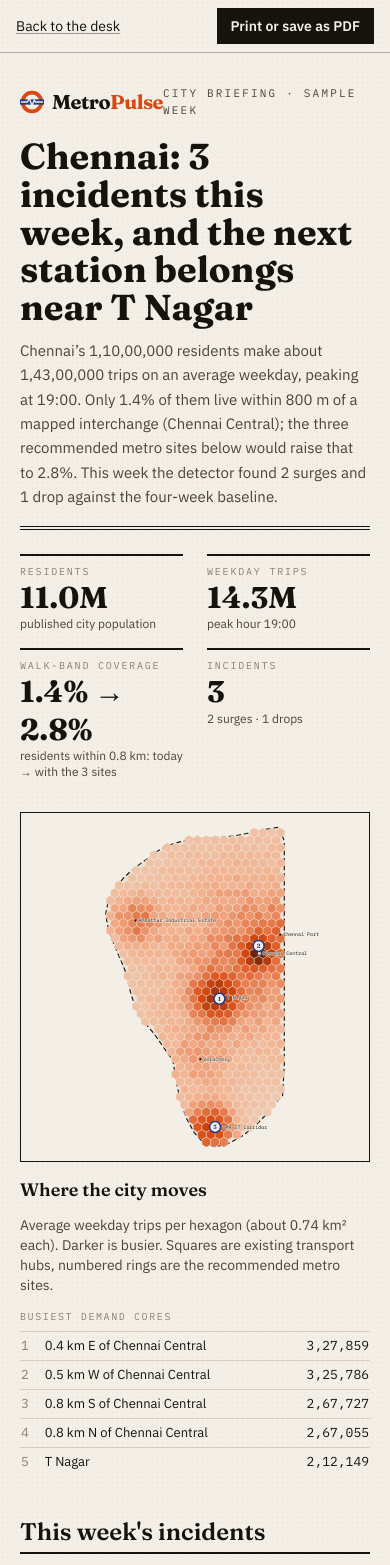
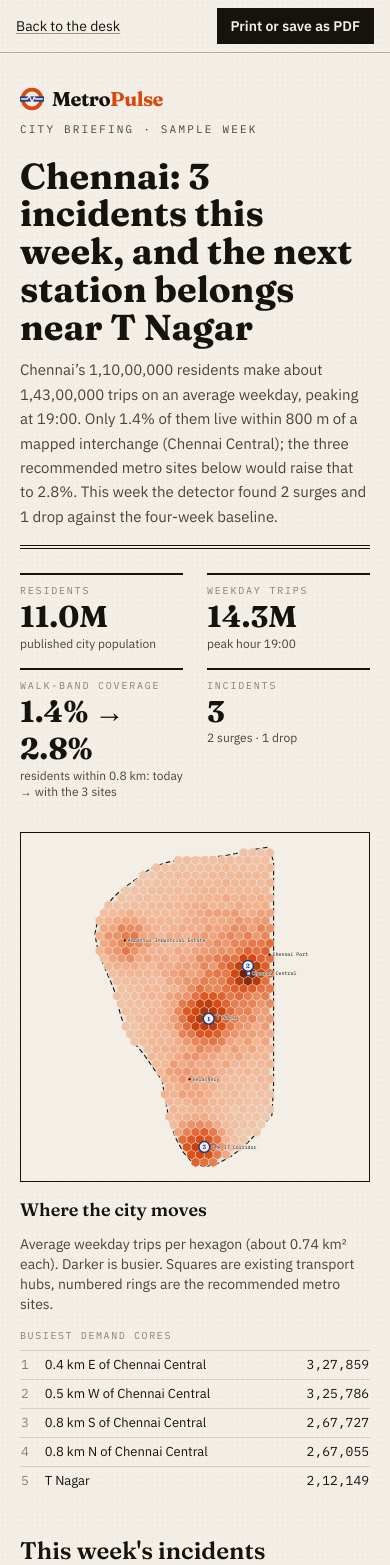
Before and after one commit to MrNK2107/MetroPulse, a Next.js app in the folder frontend/: page /brief in a window 390 px wide. Shown: the top 1565 px of the page. Built offline with nearby package versions, Linux system fonts and the light colour scheme.

Commit message:
fix(brief,map): briefing masthead wraps on phones; '1 drop' not '1 drops'; room for labels at the map's right edge

```diff
--- a/frontend/src/components/brief/Briefing.tsx
+++ b/frontend/src/components/brief/Briefing.tsx
@@ -73,7 +73,7 @@ export function Briefing({ cityId }: { cityId: string }) {
 
       <article className="mx-auto max-w-[860px] px-5 py-8 sm:px-8">
         <header className="border-b-4 border-double border-ink pb-4">
-          <div className="flex items-center justify-between">
+          <div className="flex flex-wrap items-center justify-between gap-2">
             <Wordmark size={24} />
             <span className="font-mono text-[11px] uppercase tracking-[0.2em] text-ink-soft">City briefing · sample week</span>
           </div>
@@ -97,7 +97,7 @@ export function Briefing({ cityId }: { cityId: string }) {
             value={`${pct(data.coverNow)} → ${pct(data.coverAfter)}`}
             note={`residents within ${MODES.metro.walkKm} km: today → with the 3 sites`}
           />
-          <Figure label="Incidents" value={String(data.incidents.length)} note={`${surge} surges · ${drop} drops`} />
+          <Figure label="Incidents" value={String(data.incidents.length)} note={`${surge} surge${surge === 1 ? "" : "s"} · ${drop} drop${drop === 1 ? "" : "s"}`} />
         </div>
 
         <figure className="mt-8 grid gap-4 sm:grid-cols-[1fr_260px]">
--- a/frontend/src/components/desk/HexMap.tsx
+++ b/frontend/src/components/desk/HexMap.tsx
@@ -89,7 +89,8 @@ function HexMapInner({
     const pad = 1.5;
     const minX = Math.min(...xs) - pad;
     const minY = Math.min(...ys) - pad;
-    const w = Math.max(...xs) - Math.min(...xs) + 2 * pad;
+    // extra room on the right: anchor labels run rightwards from their dot
+    const w = Math.max(...xs) - Math.min(...xs) + 2 * pad + 0.12 * (Math.max(...xs) - Math.min(...xs));
     const h = Math.max(...ys) - Math.min(...ys) + 2 * pad;
     const boundary = "M" + grid.boundary.map((p) => `${p.x.toFixed(3)},${(-p.y).toFixed(3)}`).join("L") + "Z";
     return { paths, viewBox: `${minX} ${minY} ${w} ${h}`, boundary, size: Math.max(w, h) };
```
